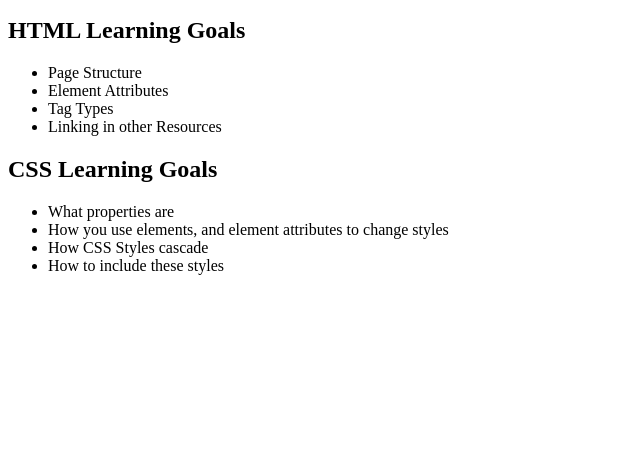
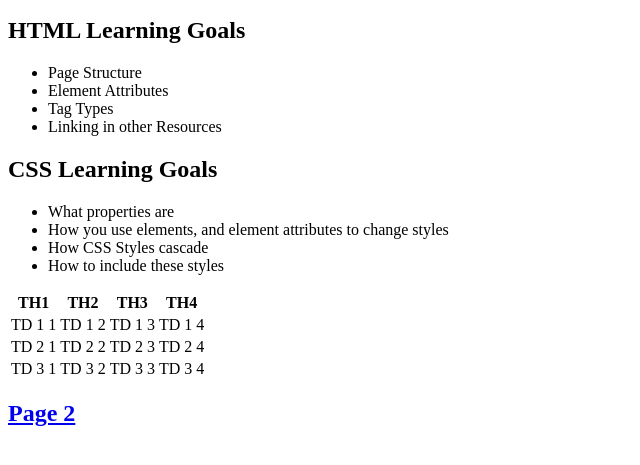
Before and after one commit to Plast3c/project-html, a plain HTML site: page index.html in a window 1280 px wide. Shown: the part 101-566 px from the top of the page, without its empty margins (0-640 px from the left). Drawn offline with Linux system fonts and the light colour scheme.

Commit message:
browser check 2

```diff
--- a/index.html
+++ b/index.html
@@ -29,5 +29,32 @@
     </ul>
 
 </div>
+<table>
+    <tr>
+        <th>TH1</th>
+        <th>TH2</th>
+        <th>TH3</th>
+        <th>TH4</th>
+    </tr>
+    <tr>
+        <td>TD 1 1</td>
+        <td>TD 1 2</td>
+        <td>TD 1 3</td>
+        <td>TD 1 4</td>
+    </tr>
+    <tr>
+        <td>TD 2 1</td>
+        <td>TD 2 2</td>
+        <td>TD 2 3</td>
+        <td>TD 2 4</td>
+    </tr>
+    <tr>
+        <td>TD 3 1</td>
+        <td>TD 3 2</td>
+        <td>TD 3 3</td>
+        <td>TD 3 4</td>
+    </tr>
+</table>
+<h2><a href="./page2.html">Page 2</a></h2>
 </body>
 </html>
```
